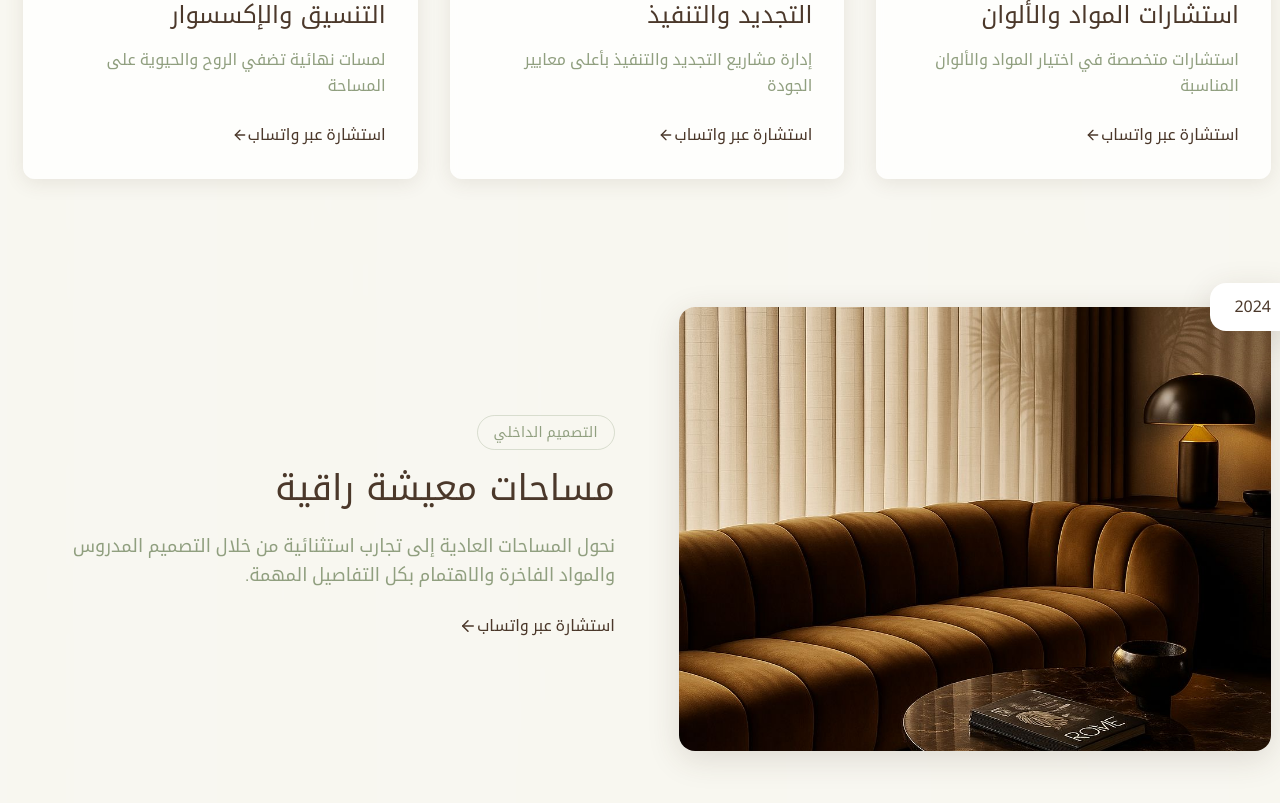
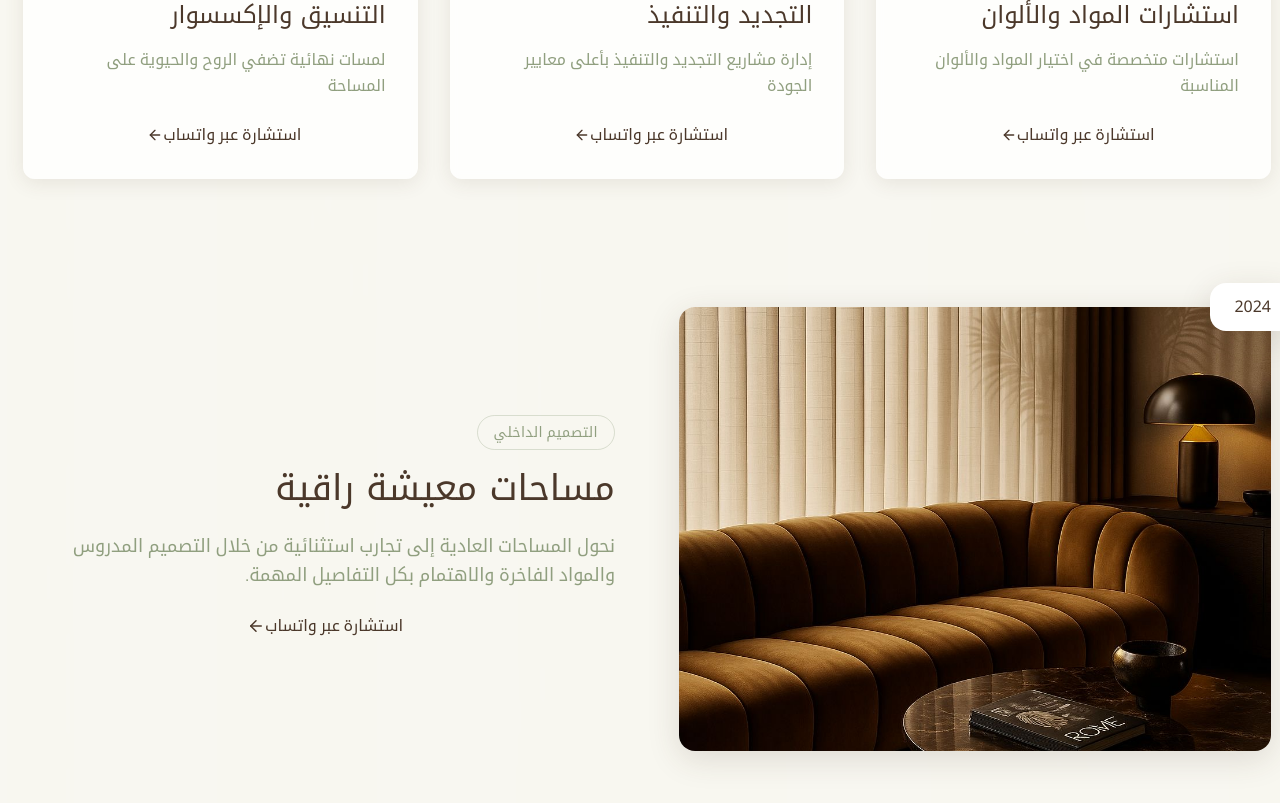
Before and after one commit to Webique/roza-studio-showcase, a React (Vite) app: page / in a window 1280 px wide. Shown: the part 2620-3423 px from the top of the page. Built offline with nearby package versions, Linux system fonts and the light colour scheme.

Commit message:
Updates #3

```diff
--- a/src/components/Services.tsx
+++ b/src/components/Services.tsx
@@ -98,7 +98,7 @@ const Services = () => {
 
                 <button
                   onClick={handleWhatsAppClick}
-                  className="flex items-center space-x-2 text-cocoa hover:text-sage transition-colors duration-300 font-medium group"
+                  className="flex items-center justify-center space-x-2 text-cocoa hover:text-sage transition-colors duration-300 font-medium group mx-auto"
                 >
                   <span>{t('services.cta')}</span>
                   <ArrowIcon size={16} className="group-hover:translate-x-1 transition-transform duration-300" />
@@ -140,7 +140,7 @@ const Services = () => {
               </p>
               <button
                 onClick={handleWhatsAppClick}
-                className="group flex items-center space-x-3 text-cocoa hover:text-sage transition-colors duration-300"
+                className="group flex items-center justify-center space-x-3 text-cocoa hover:text-sage transition-colors duration-300 mx-auto"
               >
                 <span className="font-medium">{t('services.cta')}</span>
                 <ArrowIcon size={18} className="group-hover:translate-x-2 transition-transform duration-300" />
```
